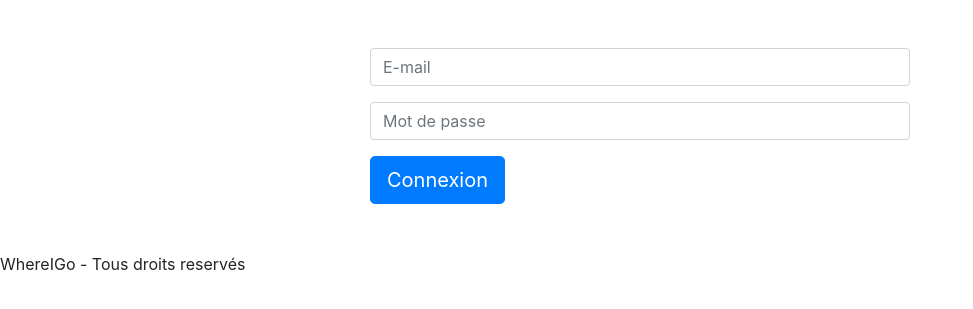
After one commit to Fargui/WhereIGo, a Symfony app: template templates/user/login.html.twig in a window 1280 px wide. The commit adds this page. Shown: the top 309 px of the page, without its empty margins (0-973 px from the left). Run offline with Twig, Linux system fonts and the light colour scheme; the template is opened without the code that fills it, so the values that code supplies are empty; some libraries are stand-ins or nearby versions.

Commit message:
debut connexion

```diff
--- a/assets/css/forms.scss
+++ b/assets/css/forms.scss
@@ -11,3 +11,8 @@
 .form-control{
     margin-top: 10px;
 }
+
+.btn-primary{
+    background-color: $btn_color;
+    border-color: $btn-color;
+}
--- /dev/null
+++ b/templates/user/login.html.twig
@@ -0,0 +1,28 @@
+{% extends 'base.html.twig' %}
+
+{% block title %}Inscription - Where I Go{% endblock %}
+
+{% block body %}
+    <div class="container my-5">
+        <div class="row">
+            <form method="post" class="col-12 col-lg-6 offset-lg-3">
+                {% if error %}
+                    <div class="alert alert-danger">
+                        Les identifiants saisies ne sont pas correctes
+                    </div>
+                {% endif %}
+
+                <div class="form-group">
+                    <input type="text" name="_username" placeholder="E-mail" class="form-control" value="{{ lastUsername }}">
+                </div>
+                <div class="form-group">
+                    <input type="password" name="_password" placeholder="Mot de passe" class="form-control">
+                </div>
+                <input type="hidden" name="_target_path" value="{{ path('user_login_success') }}">
+
+                <button type="submit" class="btn btn-primary btn-lg">Connexion</button>
+            </form>
+        </div>
+    </div>
+
+{% endblock %}
```
Also changed, not shown: src/Controller/UserController.php (+33 -2 lines).
